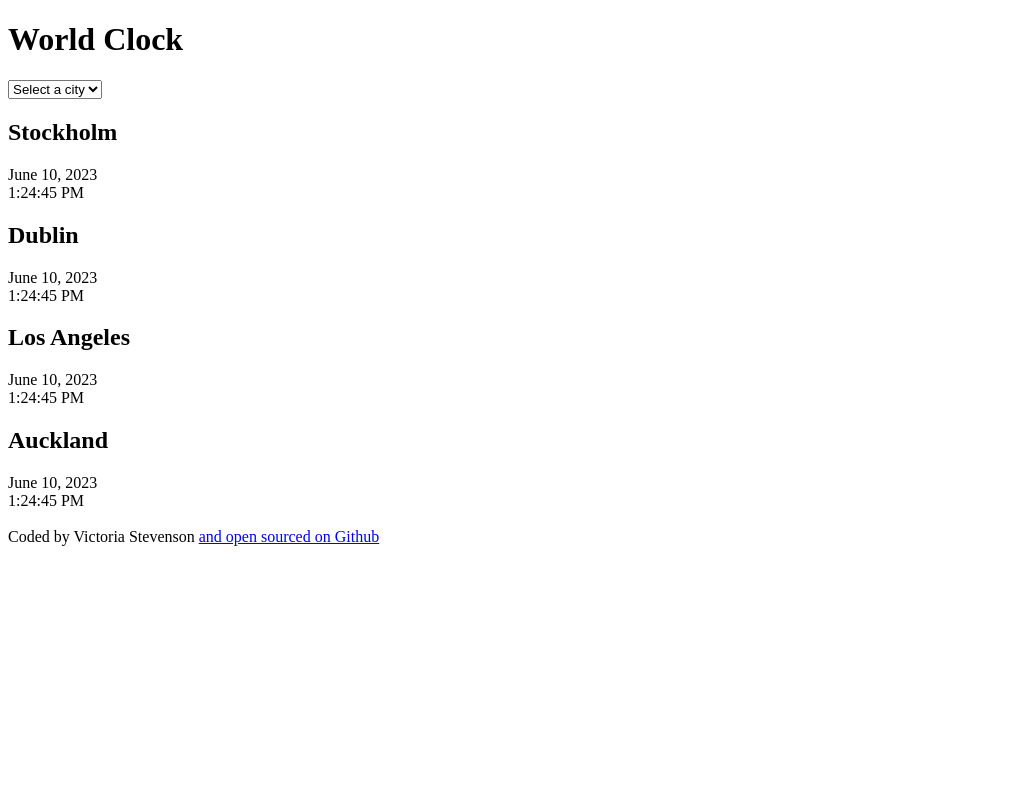
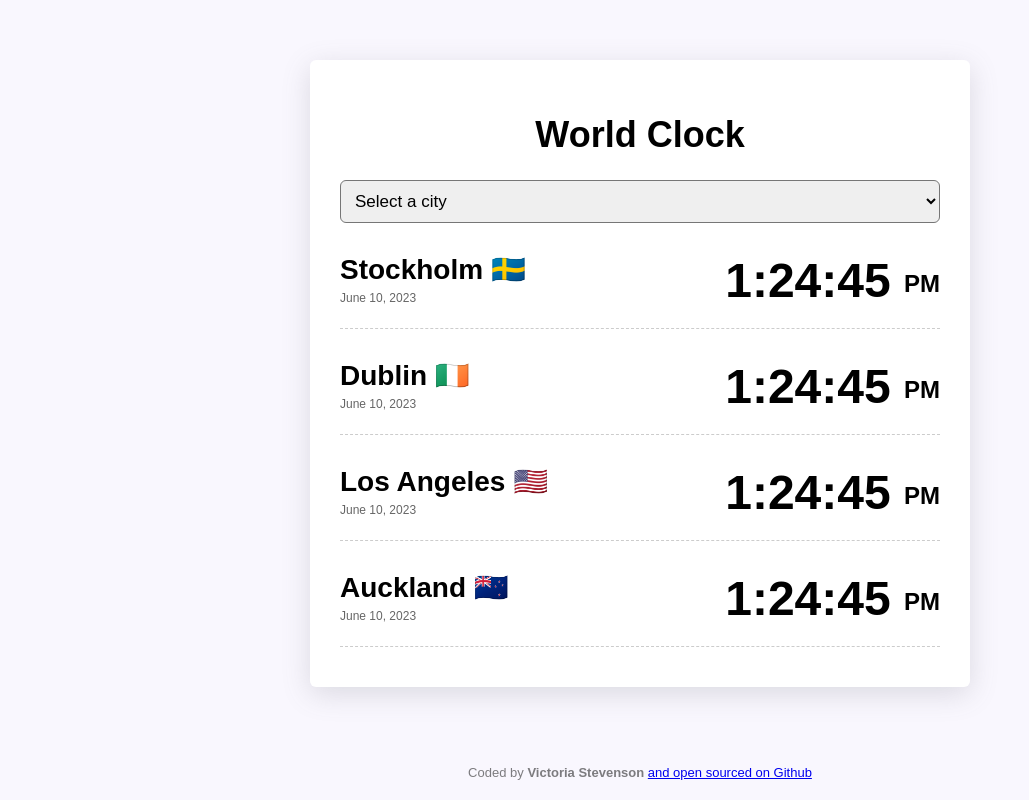
Before and after one commit to victoria-stevenson/world-clock-app, a plain HTML site: page index.html in a window 1280 px wide. Shown: the whole page, without its empty margins (0-1029 px from the left). Drawn offline with nearby package versions, Linux system fonts and the light colour scheme.

Commit message:
Added CSS styling

```diff
--- a/index.html
+++ b/index.html
@@ -17,33 +17,44 @@
         <option value="madrid">Madrid</option>
         <option value="london">London</option>
         <option value="new-york">New York</option>
-        <option value="tokyo">tokyo</option>
+        <option value="tokyo">Tokyo</option>
       </select>
 
       <div class="city">
-        <h2>Stockholm</h2>
-        <div class="date">June 10, 2023</div>
-        <div class="time">1:24:45 PM</div>
+        <div class="left">
+          <h2>Stockholm 🇸🇪</h2>
+          <div class="date">June 10, 2023</div>
+        </div>
+        <div class="time">1:24:45 <small>PM</small></div>
       </div>
+
       <div class="city">
-        <h2>Dublin</h2>
-        <div class="date">June 10, 2023</div>
-        <div class="time">1:24:45 PM</div>
+        <div class="left">
+          <h2>Dublin 🇮🇪</h2>
+          <div class="date">June 10, 2023</div>
+        </div>
+        <div class="time">1:24:45 <small>PM</small></div>
       </div>
+
       <div class="city">
-        <h2>Los Angeles</h2>
-        <div class="date">June 10, 2023</div>
-        <div class="time">1:24:45 PM</div>
+        <div class="left">
+          <h2>Los Angeles 🇺🇸</h2>
+          <div class="date">June 10, 2023</div>
+        </div>
+        <div class="time">1:24:45 <small>PM</small></div>
       </div>
+
       <div class="city">
-        <h2>Auckland</h2>
-        <div class="date">June 10, 2023</div>
-        <div class="time">1:24:45 PM</div>
+        <div class="left">
+          <h2>Auckland 🇳🇿</h2>
+          <div class="date">June 10, 2023</div>
+        </div>
+        <div class="time">1:24:45 <small>PM</small></div>
       </div>
     </div>
     <br />
     <footer>
-      Coded by Victoria Stevenson
+      Coded by <strong> Victoria Stevenson</strong>
       <a
         href="https://github.com/victoria-stevenson/world-clock-app"
         target="_blank"
--- a/src/style.css
+++ b/src/style.css
@@ -0,0 +1,67 @@
+body {
+  background-color: #f9f7fe;
+  font-family: sans-serif;
+}
+
+h1 {
+  text-align: center;
+
+  font-size: 36px;
+}
+
+h2 {
+  margin: 0 0 5px;
+  font-size: 28px;
+}
+
+select {
+  display: block;
+  width: 100%;
+  padding: 10px;
+  border-radius: 6px;
+  font-size: 17px;
+}
+
+footer {
+  text-align: center;
+  margin: 0 0 20px;
+  font-size: 13px;
+  color: rgba(0, 0, 0, 0.5);
+}
+
+.container {
+  max-width: 600px;
+  margin: 60px auto;
+  background-color: white;
+  padding: 30px;
+  box-shadow: rgba(100, 100, 111, 0.2) 0px 7px 29px 0px;
+  border-radius: 6px;
+}
+
+.city {
+  display: flex; /*means elements get displayed next to each other*/
+  justify-content: space-between;
+  margin: 10px 0;
+  padding: 20px 0;
+  border-bottom: 1px dashed rgba(0, 0, 0, 0.2); /*creates the dotted line in between*/
+}
+
+.cite:last-child {
+  /*changes the "last thing"*/
+  border: none;
+}
+
+.date {
+  opacity: 0.6;
+  font-size: 12px;
+}
+
+.time {
+  font-size: 48px;
+  font-weight: bold;
+}
+
+.time small {
+  font-size: 24px;
+  vertical-align: middle;
+}
```
